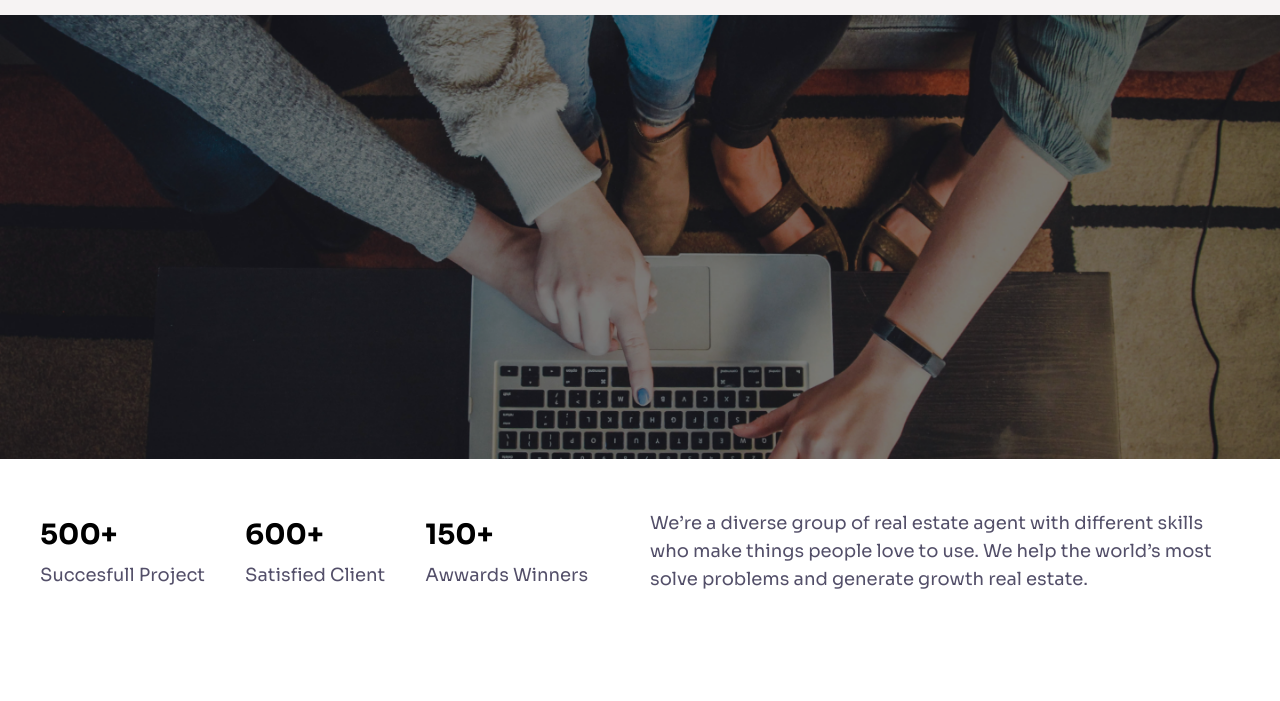
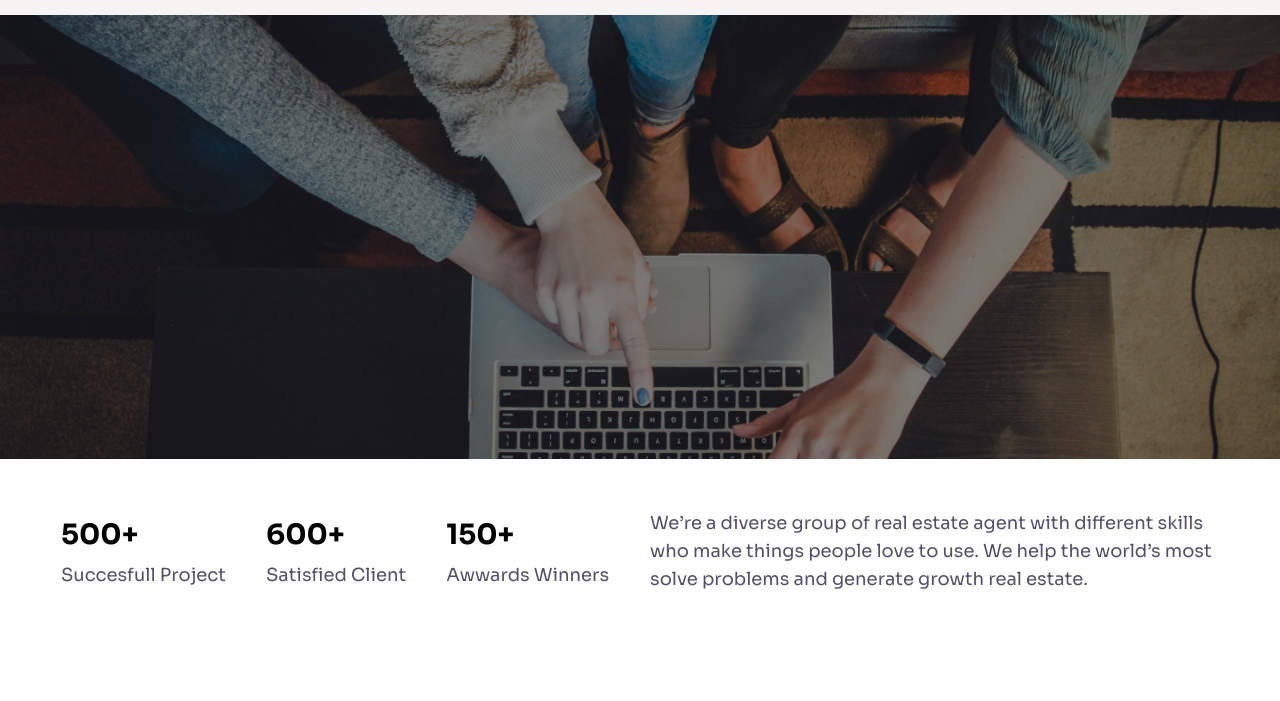
Before and after one commit to JoreinhardS/AyEstate, a website: page public/pages/about.html in a window 1280 px wide. Shown: the part 99-800 px from the top of the page. Drawn offline with nearby package versions, Linux system fonts and the light colour scheme.

Commit message:
forth commit

```diff
--- a/public/pages/about.html
+++ b/public/pages/about.html
@@ -53,7 +53,7 @@
             <img src="../asset/header.png" class="object-cover w-auto h-[240px] lg:h-auto lg:w-full">
             <div class="container mx-auto px-5 lg:px-[40px] p-0">
                 <div class="grid grid-cols-1 lg:grid-cols-2 items-center text-start gap-5 lg:gap-30">
-                    <div class="flex flex-row gap-2 lg:gap-10">
+                    <div class="flex flex-row gap-2 lg:gap-10 mx-auto">
                         <div class="gap-2 lg:gap-3 flex flex-col">
                             <h1 class="leading-tight font-bold text-sm lg:text-[28px]">500+</h1>
                             <p class="text-[#534F69] leading-tight font-normal text-[12px] lg:text-base">Succesfull Project</p>
```
